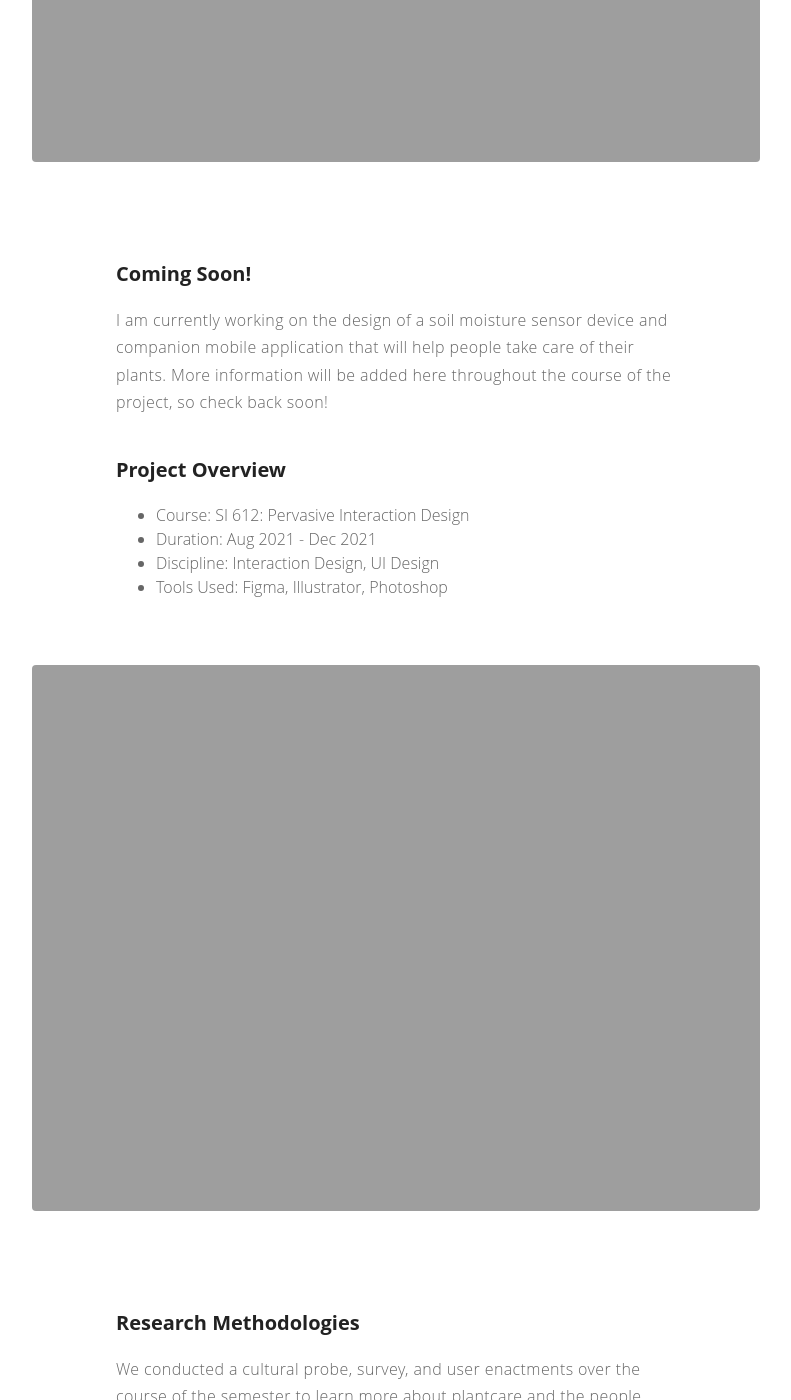
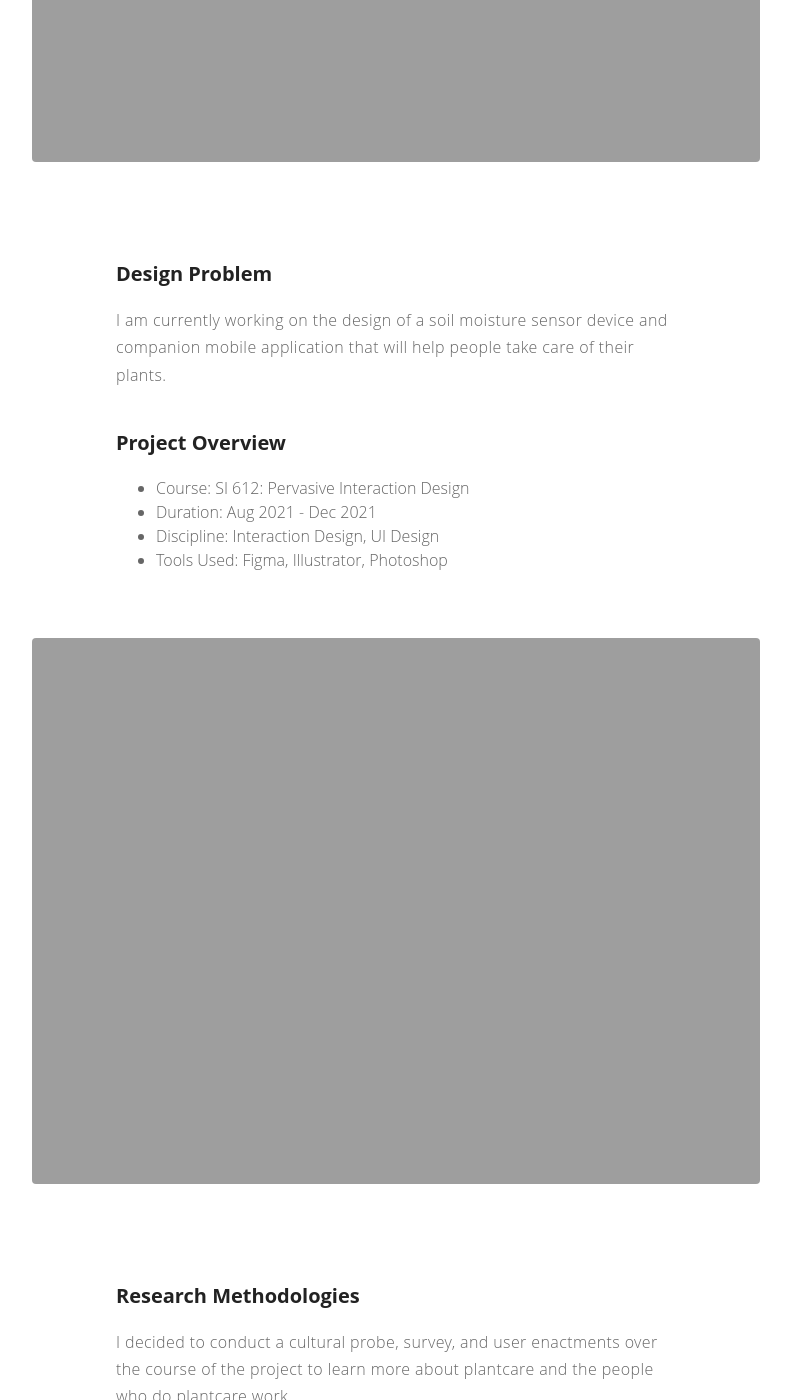
Before and after one commit to Nicholasdgiles/nicholasgiles.github.io, a Jekyll site: the page built from _posts/2021-11-10-plantcare.markdown, in a window 1280 px wide and 1400 px high, scrolled down 669 px. Shown: the whole window, without its empty margins (244-1035 px from the left). Built offline with Jekyll 4.4.1, drawn with Linux system fonts in a browser that asks for light colours; some of the changed text lies outside the part shown.

Commit message:
Update 2021-11-10-plantcare.markdown

```diff
--- a/_posts/2021-11-10-plantcare.markdown
+++ b/_posts/2021-11-10-plantcare.markdown
@@ -14,9 +14,8 @@
 
 <img src="http://nicholasgiles.com/assets/images/plantcare/product_marketing1.jpg" class="bigger-image" alt="Product Marketing" />
 
-### Coming Soon!
-
-I am currently working on the design of a soil moisture sensor device and companion mobile application that will help people take care of their plants. More information will be added here throughout the course of the project, so check back soon!
+### Design Problem
+I am currently working on the design of a soil moisture sensor device and companion mobile application that will help people take care of their plants.
 
 ### Project Overview
 * Course: SI 612: Pervasive Interaction Design
@@ -27,7 +26,7 @@
 <img src="http://nicholasgiles.com/assets/images/plantcare/product_mock.jpg" class="bigger-image" alt="Plantcare Assistant Hero Image" />
 
 ### Research Methodologies
-We conducted a cultural probe, survey, and user enactments over the course of the semester to learn more about plantcare and the people who do plantcare work.
+I decided to conduct a cultural probe, survey, and user enactments over the course of the project to learn more about plantcare and the people who do plantcare work.
 
 ### Cultural Probe
 I conducted a cultural probe in order to learn what motivates people to care for plants and how they feel about plant care. The study was done virtually to ensure safety during the COVID-19 pandemic. In order to mitigate any impact on the data, I created graphical representations of the probe materials to help users get a better feel for what was being asked of them.
@@ -62,14 +61,15 @@
 I then conducted survey in order to validate the findings I gathered from the cultural probe as well as to further dig into plantcare motivations, emotions, and shared responsibilities. I recruited 14 participants and asked them to fill out a 10 question survey on Qualtrics.
 
 **Key Findings:**
+<br>
 <img src="http://nicholasgiles.com/assets/images/plantcare/survey_keyquestions.jpg" alt="Plantcare Assistant Wireframes" />
 
-- Plant owners would benefit from daily or weekly plant care reminders.
 - A majority of respondents (76.92%) require support from others with caring for their plants.
     - 29.63% need help with plant care activities
     - 22.22% ask others for information on plant care
 - People enjoy plant care primarily because of the aesthetic (31.58%) & to connect with nature (21.06%)
 - It can be difficult for plant owners to identify plant health. (20.45%)
+- Plant owners would benefit from daily or weekly plant care reminders.
 
 ### User Enactments
 I also decided to conduct user enactments in order to test out different design options I had come up with. The questions I sought to answer with the user enactments were the following:
@@ -113,10 +113,12 @@
   - reminding each other to take care of their plants
 
 ### Brainstorm
-I brainstormed and iterated on the concept further before moving forward with producing high fidelity screens and documenting system architecture.
+In order to document system requirements, I brainstormed potential features and mapped out the system architecture before moving forward with producing high fidelity screens.
 
 <img src="http://nicholasgiles.com/assets/images/plantcare/brainstorm.png" alt="Plantcare Assistant Brainstorm" />
+<figcaption class="caption">Feature Brainstorm</figcaption>
 <img src="http://nicholasgiles.com/assets/images/plantcare/system_architecture.png" alt="Plantcare Assistant Architecture" />
+<figcaption class="caption">System Architecture</figcaption>
 
 ### Design Components
 Design components were created in Figma and used to build high-fidelity screens and a working prototype.
```
